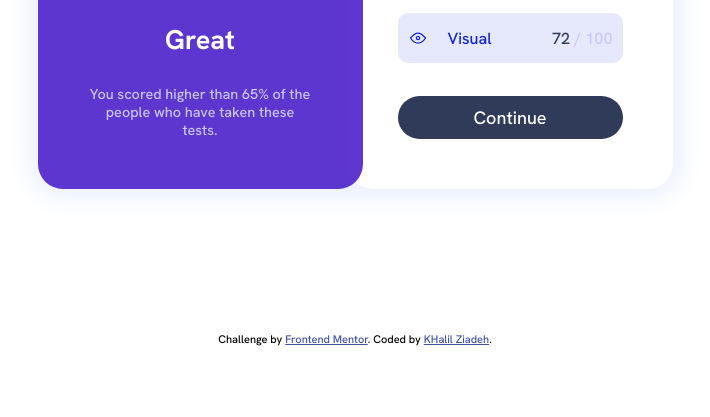
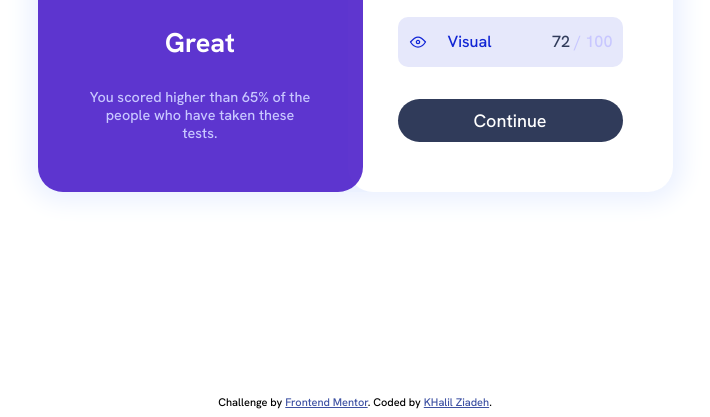
Before and after one commit to KHalilZiadeh/grading-challenge, a plain HTML site: page index.html in a window 1280 px wide. Shown: the part 383-800 px from the top of the page, without its empty margins (285-995 px from the left). Drawn offline with Linux system fonts and the light colour scheme.

Commit message:
Edited attribution

```diff
--- a/main.css
+++ b/main.css
@@ -228,14 +228,21 @@ body {
     display: -ms-flexbox;
     display: flex;
     -webkit-box-pack: center;
-        -ms-flex-pack: center;
-            justify-content: center;
+    -ms-flex-pack: center;
+    justify-content: center;
     -webkit-box-align: center;
-        -ms-flex-align: center;
-            align-items: center;
+    -ms-flex-align: center;
+    align-items: center;
     background-color: var(--Dark-gray-blue);
     color: var(--White);
     width: 100%;
     padding: 10px;
     border-radius: 22px;
 }
+
+.attribution {
+    position: absolute;
+    bottom: 1%;
+    left: 50%;
+    translate: -50%;
+}
```
